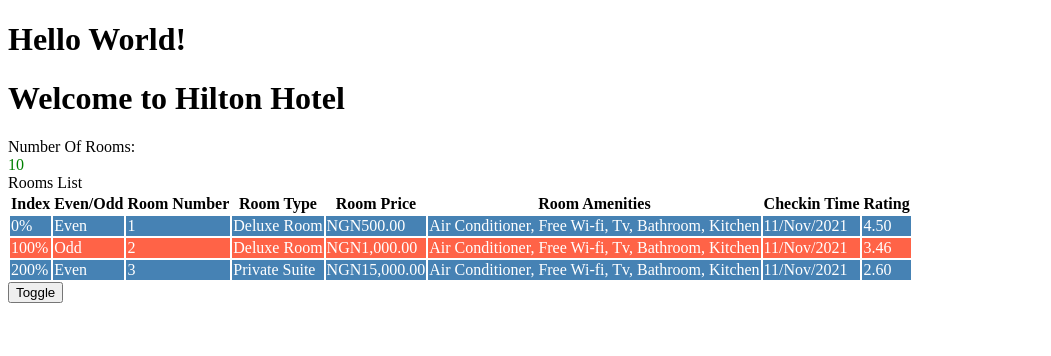
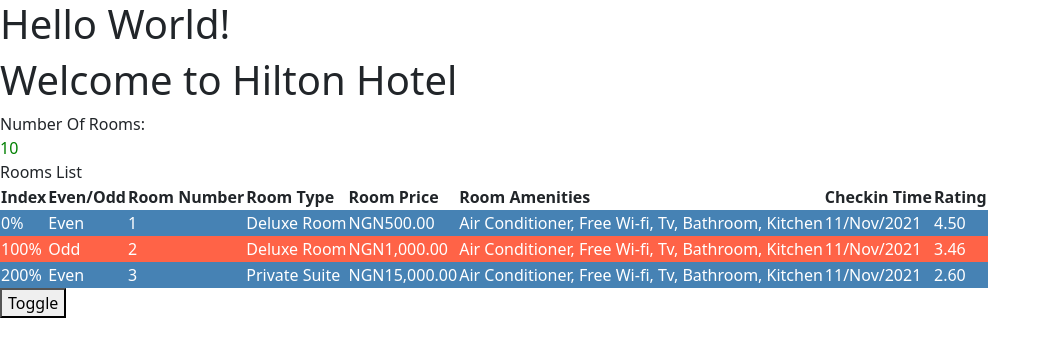
Before and after one commit to Ukeme-Edet/hotelinventoryapp, an Angular app: page / in a window 1280 px wide. Shown: the top 356 px of the page, without its empty margins (0-1051 px from the left). Built offline with nearby package versions, Linux system fonts and the light colour scheme.

Commit message:
Adder ng-bootstrap

```diff
--- a/package.json
+++ b/package.json
@@ -18,6 +18,9 @@
     "@angular/platform-browser": "^15.2.0",
     "@angular/platform-browser-dynamic": "^15.2.0",
     "@angular/router": "^15.2.0",
+    "@ng-bootstrap/ng-bootstrap": "^14.0.1",
+    "@popperjs/core": "^2.11.6",
+    "bootstrap": "^5.2.3",
     "rxjs": "~7.8.0",
     "tslib": "^2.3.0",
     "zone.js": "~0.12.0"
@@ -26,6 +29,7 @@
     "@angular-devkit/build-angular": "^15.2.0",
     "@angular/cli": "~15.2.0",
     "@angular/compiler-cli": "^15.2.0",
+    "@angular/localize": "^15.2.0",
     "@types/jasmine": "~4.3.0",
     "jasmine-core": "~4.5.0",
     "karma": "~6.4.0",
--- a/src/app/app.module.ts
+++ b/src/app/app.module.ts
@@ -4,6 +4,7 @@
 import { AppRoutingModule } from './app-routing.module';
 import { AppComponent } from './app.component';
 import { RoomsComponent } from './rooms/rooms.component';
+import { NgbModule } from '@ng-bootstrap/ng-bootstrap';
 
 @NgModule({
   declarations: [
@@ -12,7 +13,8 @@
   ],
   imports: [
     BrowserModule,
-    AppRoutingModule
+    AppRoutingModule,
+    NgbModule
   ],
   providers: [],
   bootstrap: [AppComponent]
--- a/src/main.ts
+++ b/src/main.ts
@@ -1,3 +1,5 @@
+/// <reference types="@angular/localize" />
+
 import { platformBrowserDynamic } from '@angular/platform-browser-dynamic';
 
 import { AppModule } from './app/app.module';
--- a/src/styles.scss
+++ b/src/styles.scss
@@ -1 +1,4 @@
 /* You can add global styles to this file, and also import other style files */
+
+/* Importing Bootstrap SCSS file. */
+@import 'bootstrap/scss/bootstrap';
--- a/tsconfig.app.json
+++ b/tsconfig.app.json
@@ -3,7 +3,9 @@
   "extends": "./tsconfig.json",
   "compilerOptions": {
     "outDir": "./out-tsc/app",
-    "types": []
+    "types": [
+      "@angular/localize"
+    ]
   },
   "files": [
     "src/main.ts"
```
Also changed, not shown: 2 other files (tests, documents, lock files or other folders).
